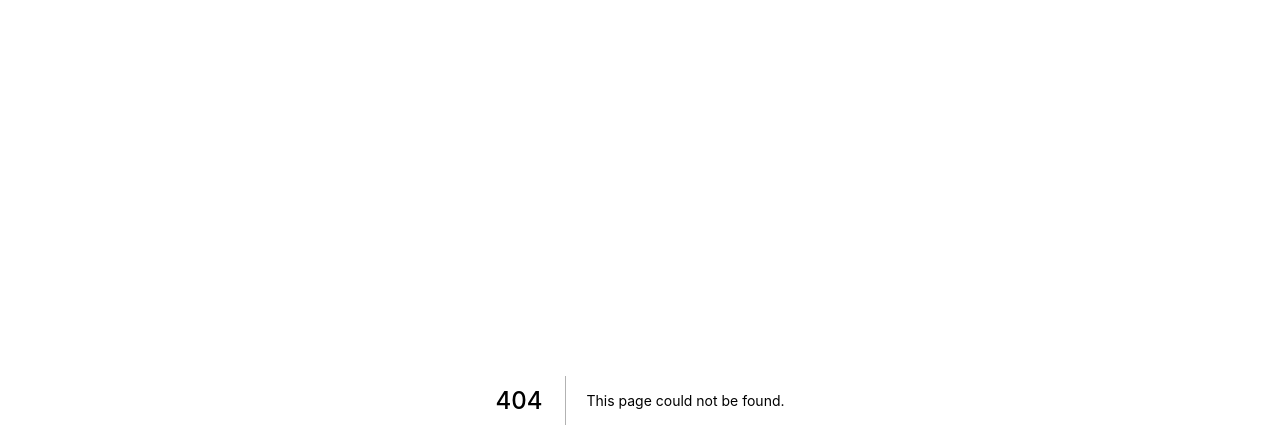
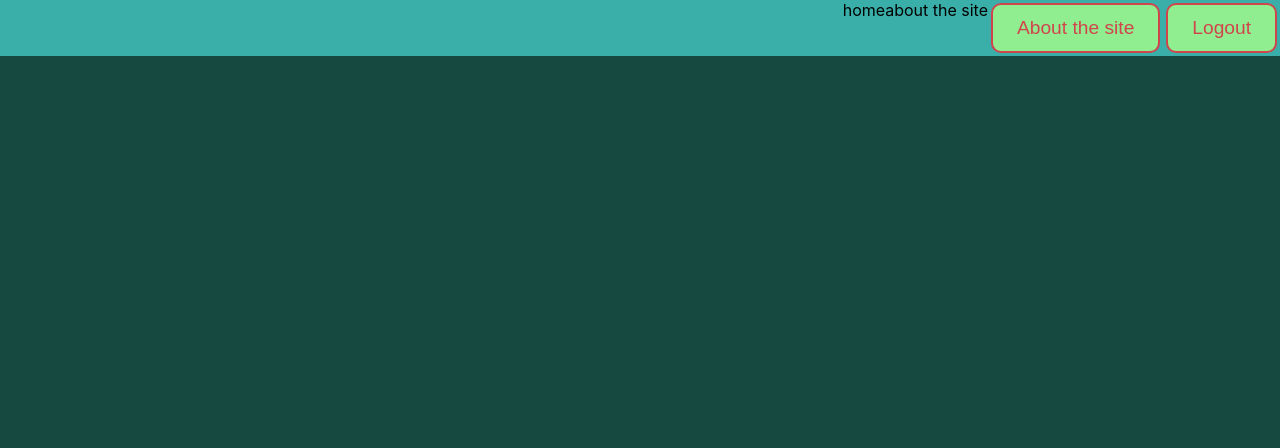
Before and after one commit to idomand/stayInTouch, a Next.js app: page /about in a window 1280 px wide. Before the commit this address had no page. Shown: the top 448 px of the page. Built offline with nearby package versions, Linux system fonts and the light colour scheme; no server answers.

Commit message:
adding _document file

```diff
--- a/Components/Common/Button.js
+++ b/Components/Common/Button.js
@@ -26,3 +26,9 @@ export const BasicButton = styled.button.attrs((props) => {
     font-size: ${({ theme }) => theme.typeScale.paragraph};
   }
 `;
+
+export const NavbarButton = styled(BasicButton)`
+  color: ${({ theme }) => theme.secondaryColor};
+  margin: 3px;
+  background-color: lightgreen;
+`;
--- a/Components/Logout.jsx
+++ b/Components/Logout.jsx
@@ -1,7 +1,7 @@
 import React from "react";
 import styled from "styled-components";
 import { signOut } from "firebase/auth";
-
+import { NavbarButton } from "./Common/Button";
 import FirebaseApp, { auth, provider } from "../lib/Firebase";
 
 //*=================
@@ -25,7 +25,7 @@ export default function Logout() {
 
   return (
     <LogOutWrapper>
-      <button onClick={LogoutFunc}>Logout </button>
+      <NavbarButton onClick={LogoutFunc}>Logout </NavbarButton>
     </LogOutWrapper>
   );
 }
--- a/Components/NavBar.jsx
+++ b/Components/NavBar.jsx
@@ -1,7 +1,8 @@
 import React from "react";
+import Link from "next/link";
 import styled from "styled-components";
 import { H2 } from "./Common//Text.js";
-import { BasicButton } from "./Common/Button";
+import { NavbarButton } from "./Common/Button";
 import Logout from "./Logout.jsx";
 import { useAuth } from "../lib/AuthContext";
 
@@ -14,7 +15,7 @@ const NavBarWrapper = styled.nav`
   position: fixed;
   top: 0;
   width: 100%;
-  height: 50px;
+  /* height: 60px; */
   display: flex;
   justify-content: flex-end;
 `;
@@ -22,22 +23,19 @@ const NevBarText = styled(H2)`
   color: ${({ theme }) => theme.secondaryColor};
 `;
 
-const NavBarButton = styled(BasicButton)`
-  color: ${({ theme }) => theme.secondaryColor};
-  margin: 3px;
-  background-color: lightgreen;
-`;
-
 export default function NavBar() {
-  const { currentUser } = useAuth();
+  // const { currentUser } = useAuth();
 
   return (
     <NavBarWrapper>
-      {currentUser && <h1>{currentUser.displayName}</h1>}
+      {/* {currentUser && <h1>{currentUser.displayName}</h1>} */}
 
       {/* <NevBarText>this is the navBar</NevBarText> */}
       {/* <NavBarButton>about the site</NavBarButton> */}
-      <NavBarButton>about the site</NavBarButton>
+      <Link href="/">home</Link>
+
+      <Link href="/about">about the site</Link>
+      <NavbarButton>About the site</NavbarButton>
       <Logout />
       {/* <NavBarButton>Logout</NavBarButton> */}
     </NavBarWrapper>
--- a/lib/AuthContext.js
+++ b/lib/AuthContext.js
@@ -9,11 +9,12 @@ export function useAuth() {
 
 export default function AuthProvider({ children }) {
   const [currentUser, setCurrentUser] = useState(undefined);
-  console.log(`currentUser`, currentUser);
+  const [loading, setLoading] = useState(true);
 
   useEffect(() => {
     auth.onAuthStateChanged((user) => {
       setCurrentUser(user);
+      setLoading(false);
     });
   }, []);
 
--- /dev/null
+++ b/pages/_document.js
@@ -0,0 +1,37 @@
+import Document, { Html, Head, Main, NextScript } from "next/document";
+// Import styled components ServerStyleSheet
+import { ServerStyleSheet } from "styled-components";
+
+export default class MyDocument extends Document {
+  static getInitialProps({ renderPage }) {
+    // Step 1: Create an instance of ServerStyleSheet
+    const sheet = new ServerStyleSheet();
+
+    // Step 2: Retrieve styles from components in the page
+    const page = renderPage(
+      (App) => (props) => sheet.collectStyles(<App {...props} />)
+    );
+
+    // Step 3: Extract the styles as <style> tags
+    const styleTags = sheet.getStyleElement();
+
+    // Step 4: Pass styleTags as a prop
+    return { ...page, styleTags };
+  }
+
+  render() {
+    return (
+      <Html>
+        <Head>
+          {/* <title>Stying In Touch</title> */}
+          {/* Step 5: Output the styles in the head  */}
+          {this.props.styleTags}
+        </Head>
+        <body>
+          <Main />
+          <NextScript />
+        </body>
+      </Html>
+    );
+  }
+}
--- /dev/null
+++ b/pages/about/index.jsx
@@ -0,0 +1,6 @@
+import React from "react";
+import Layout from "../../Components/Layout";
+
+export default function About() {
+  return <Layout>this is the about</Layout>;
+}
--- /dev/null
+++ b/pages/login/index.jsx
@@ -0,0 +1,5 @@
+import React from "react";
+import Layout from "../../Components/Layout";
+export default function index() {
+  return <Layout>this is the login page</Layout>;
+}
```
Also changed, not shown: pages/index.js (+10 -0 lines).
